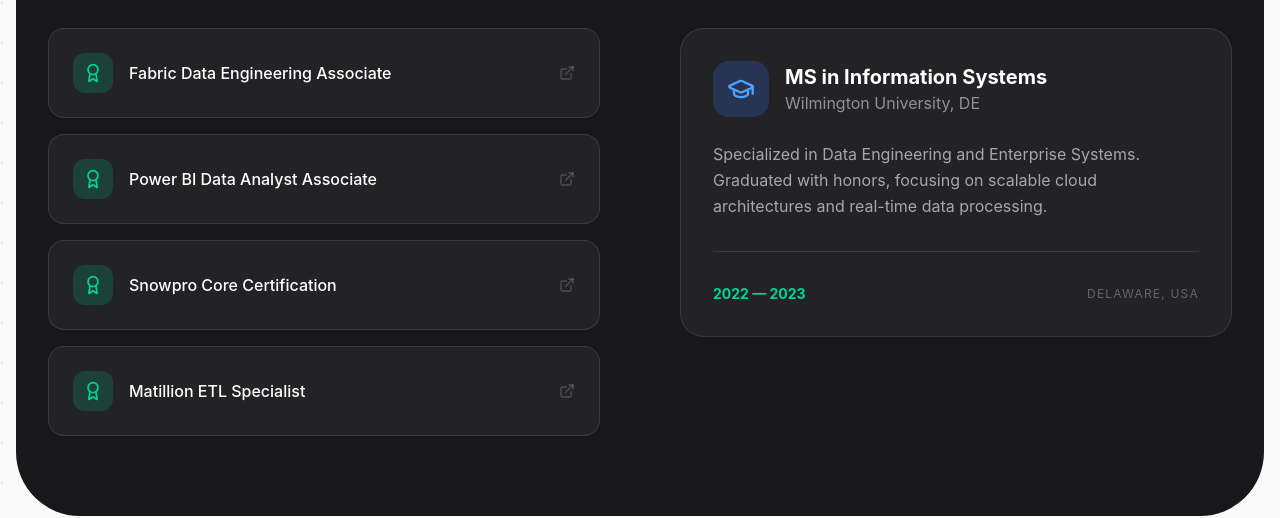
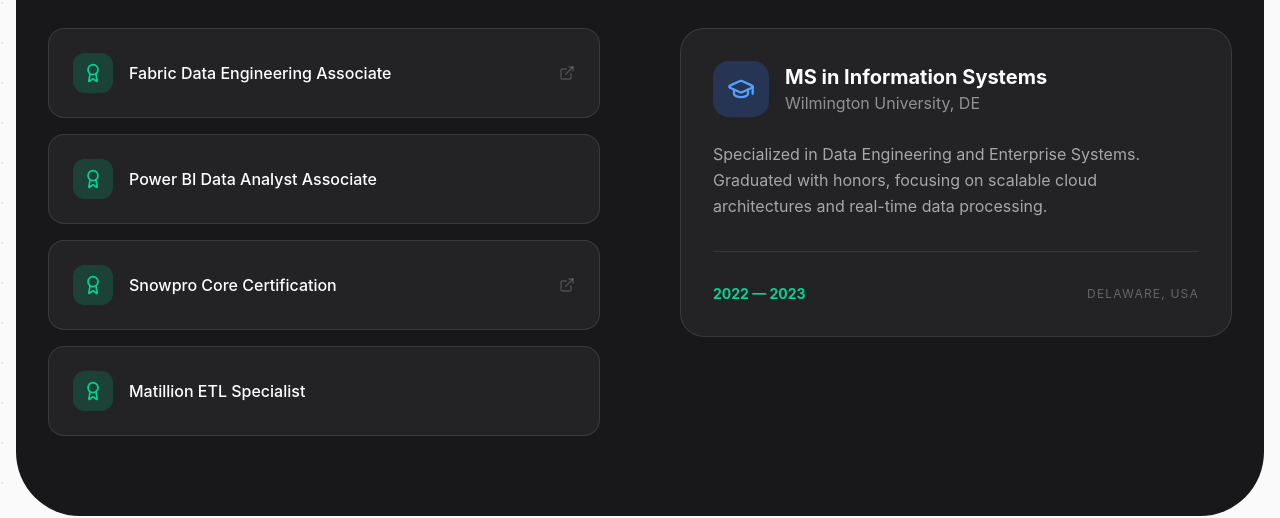
Before and after one commit to Ranibalina/Ranibalina.github.io, a React (Vite) app: page / in a window 1280 px wide. Shown: the part 2799-3317 px from the top of the page. Built offline with nearby package versions, Linux system fonts and the light colour scheme.

Commit message:
fix: update Fabric certification link and make name clickable

```diff
--- a/src/App.tsx
+++ b/src/App.tsx
@@ -302,7 +302,7 @@ export default function App() {
             <h2 className="text-4xl font-bold mb-12">Certifications</h2>
             <div className="space-y-4">
               {[
-                { name: "Fabric Data Engineering Associate", link: "https://learn.microsoft.com/api/credentials/share/en-us/JansiRaniBalina-3334/357F6B06DB410CF?sharingId=B0434CD6B4A39026" },
+                { name: "Fabric Data Engineering Associate", link: "https://learn.microsoft.com/en-us/credentials/certifications/fabric-data-engineer-associate/" },
                 { name: "Power BI Data Analyst Associate", link: "#" },
                 { name: "Snowpro Core Certification", link: "https://achieve.snowflake.com/a9bac03e-b847-4ae9-a8cf-83b055140b3c#acc.pxfyoFbZ" },
                 { name: "Matillion ETL Specialist", link: "#" }
@@ -310,23 +310,25 @@ export default function App() {
                 <motion.div
                   key={i}
                   whileHover={{ x: 10 }}
-                  className="flex items-center justify-between p-6 rounded-2xl bg-white/5 border border-white/10 hover:bg-white/10 transition-all cursor-default"
+                  className="flex items-center justify-between p-6 rounded-2xl bg-white/5 border border-white/10 hover:bg-white/10 transition-all cursor-default group/cert"
                 >
-                  <div className="flex items-center gap-4">
-                    <div className="w-10 h-10 rounded-xl bg-emerald-500/20 flex items-center justify-center text-emerald-400">
+                  <button
+                    onClick={() => cert.link !== "#" && setSelectedCert(cert)}
+                    className="flex items-center gap-4 flex-1 text-left"
+                    disabled={cert.link === "#"}
+                  >
+                    <div className="w-10 h-10 rounded-xl bg-emerald-500/20 flex items-center justify-center text-emerald-400 group-hover/cert:bg-emerald-500 group-hover/cert:text-white transition-colors">
                       <Award size={20} />
                     </div>
                     <span className="font-medium">{cert.name}</span>
-                  </div>
-                  {cert.link !== "#" ? (
+                  </button>
+                  {cert.link !== "#" && (
                     <button
                       onClick={() => setSelectedCert(cert)}
                       className="text-white/20 hover:text-emerald-400 transition-colors"
                     >
                       <ExternalLink size={16} />
                     </button>
-                  ) : (
-                    <ExternalLink size={16} className="text-white/20" />
                   )}
                 </motion.div>
               ))}
```
